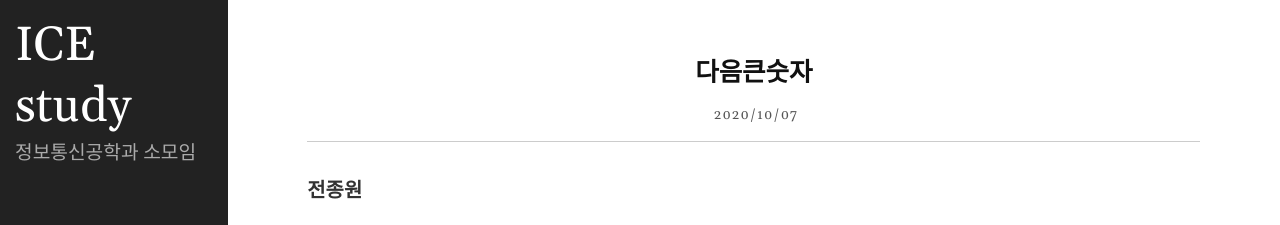
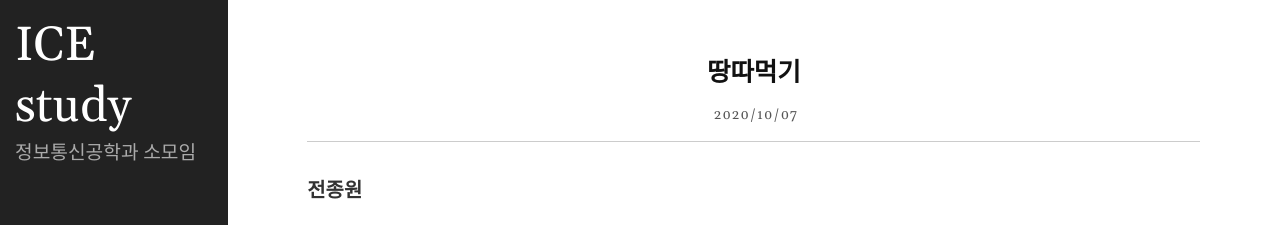
Before and after one commit to icestudy/icestudy.github.io, a Jekyll site: the page built from _posts/2020-10-03-땅따먹기.md, in a window 1280 px wide. Shown: the top 225 px of the page. Built offline with Jekyll 4.4.1, drawn with Linux system fonts in a browser that asks for light colours.

Commit message:
Update 2020-10-03-땅따먹기.md

```diff
--- a/_posts/2020-10-03-땅따먹기.md
+++ b/_posts/2020-10-03-땅따먹기.md
@@ -1,6 +1,6 @@
 ---
 layout: post
-title: 다음큰숫자
+title: 땅따먹기
 date: 2020-10-07 9:32:00 +0900
 category: Algorithm
 ---
```
